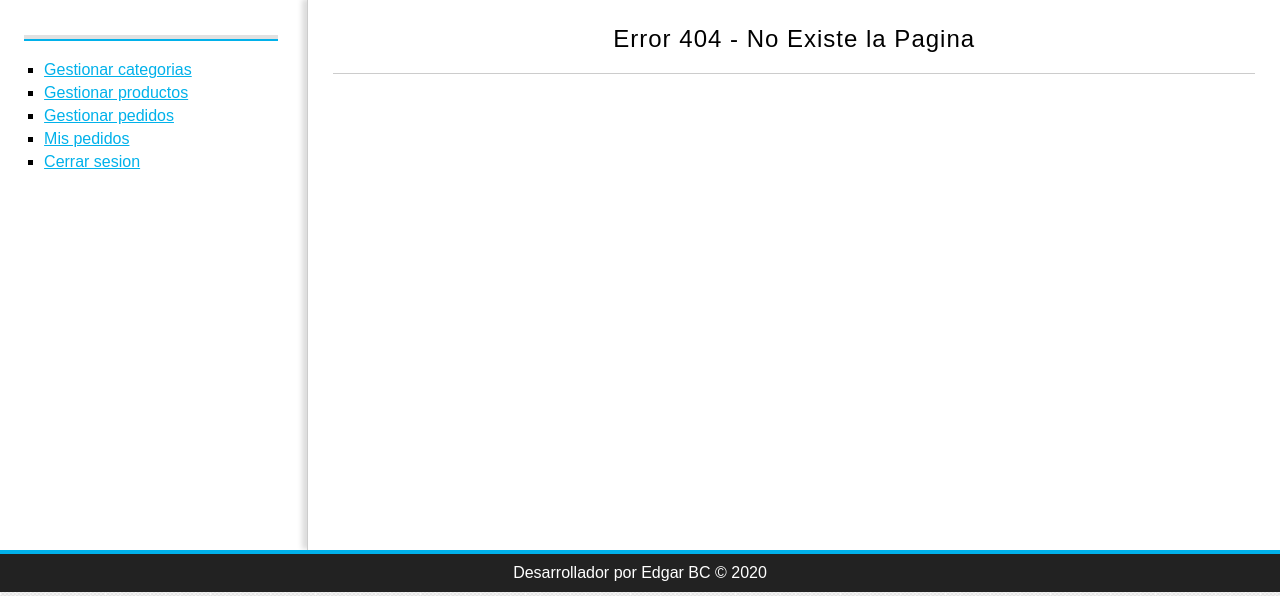
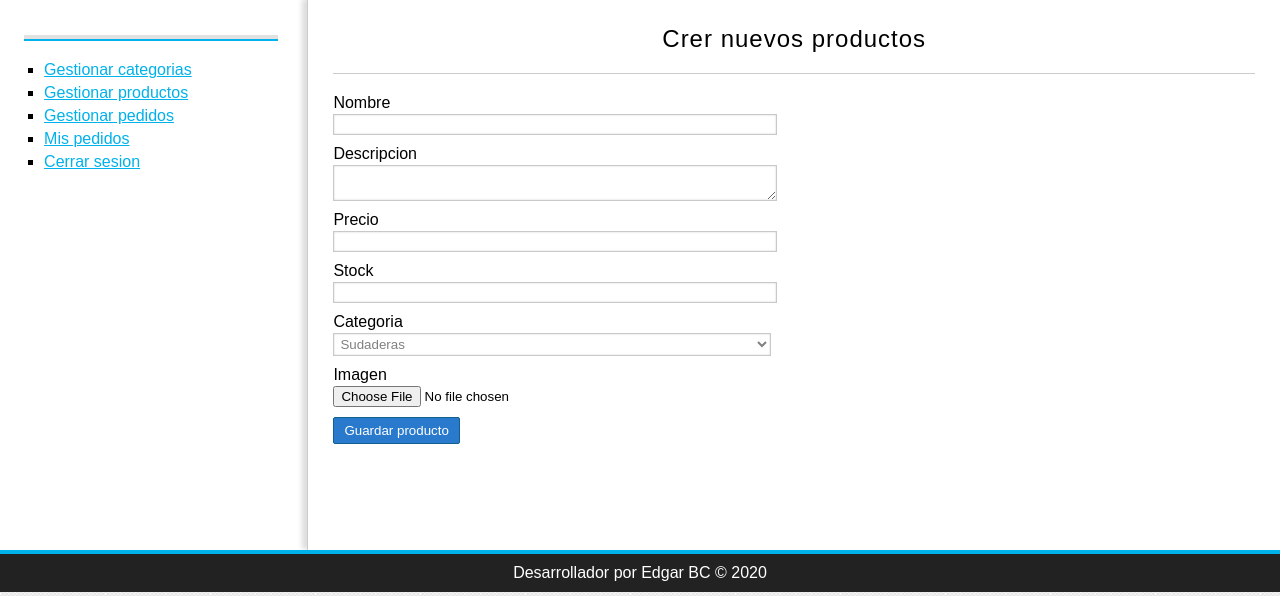
Before and after one commit to Chondo94/TiendaOnline, a PHP site: page /tiendaOnline/producto/crear in a window 1280 px wide. Shown: the part 204-800 px from the top of the page. Run offline with PHP 8.4, Linux system fonts and the light colour scheme; the visitor is signed in with stand-in values (Sample User, id 1); data comes from the database, SQL or seed files in the repository.

Commit message:
He creado el formulario para crear un nuevo producto

```diff
--- a/controllers/ProductoController.php
+++ b/controllers/ProductoController.php
@@ -19,4 +19,17 @@ class productoController{
 
         require_once 'views/producto/gestion.php';
     }
+
+    public function crear(){
+        Utils::isAdmin();
+        require_once 'views/producto/crear.php';
+    }
+
+    public function save(){
+        Utils::isAdmin();
+
+        if(isset($_POST)){
+            var_dump($_POST);
+        }
+    }
 }
--- /dev/null
+++ b/views/producto/crear.php
@@ -0,0 +1,33 @@
+<h1>Crer nuevos productos</h1>
+
+<div class="form_container">
+<form action="<?=base_url?>producto/save" method="POST">
+    <label for="nombre">Nombre</label>
+    <input type="text" name="nombre" required/>
+
+    <label for="descripcion">Descripcion</label>
+    <textarea name="descripcion"></textarea>
+
+    <label for="precio">Precio</label>
+    <input type="text" name="precio" required/>
+
+    <label for="stock">Stock</label>
+    <input type="number" name="stock" required />
+
+    <label for="categoria">Categoria</label>
+    <!-- bucle while obtenemos las categorias -->
+    <?php $categorias = Utils::showCategorias(); ?>
+    <select name="categoria">
+        <?php while($cat = $categorias->fetch_object()): ?>
+            <option value="<?=$cat->id?>">
+                <?=$cat->nombre;?>
+            </option>
+        <?php endwhile; ?>
+    </select>
+
+    <label for="imagen">Imagen</label>
+    <input type="file" name="imagen" required/>
+
+    <input type="submit" value="Guardar producto" />
+</form>
+</div>
```
Also changed, not shown: views/producto/gestion.php (+9 -7 lines).
